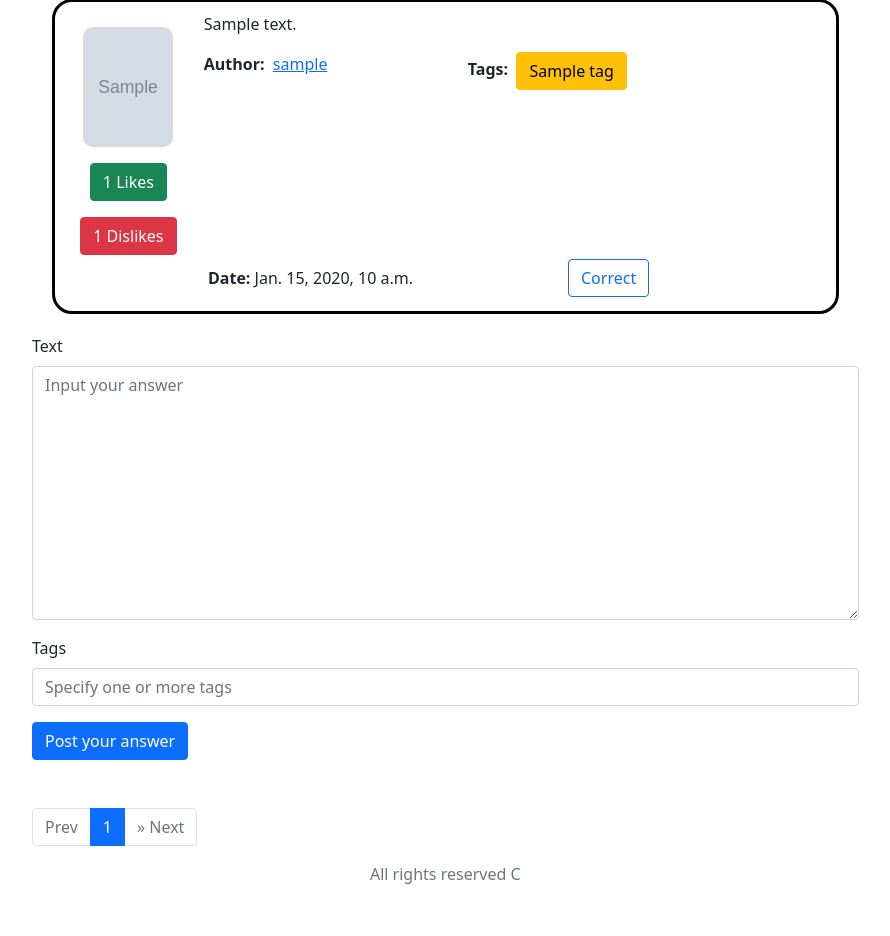
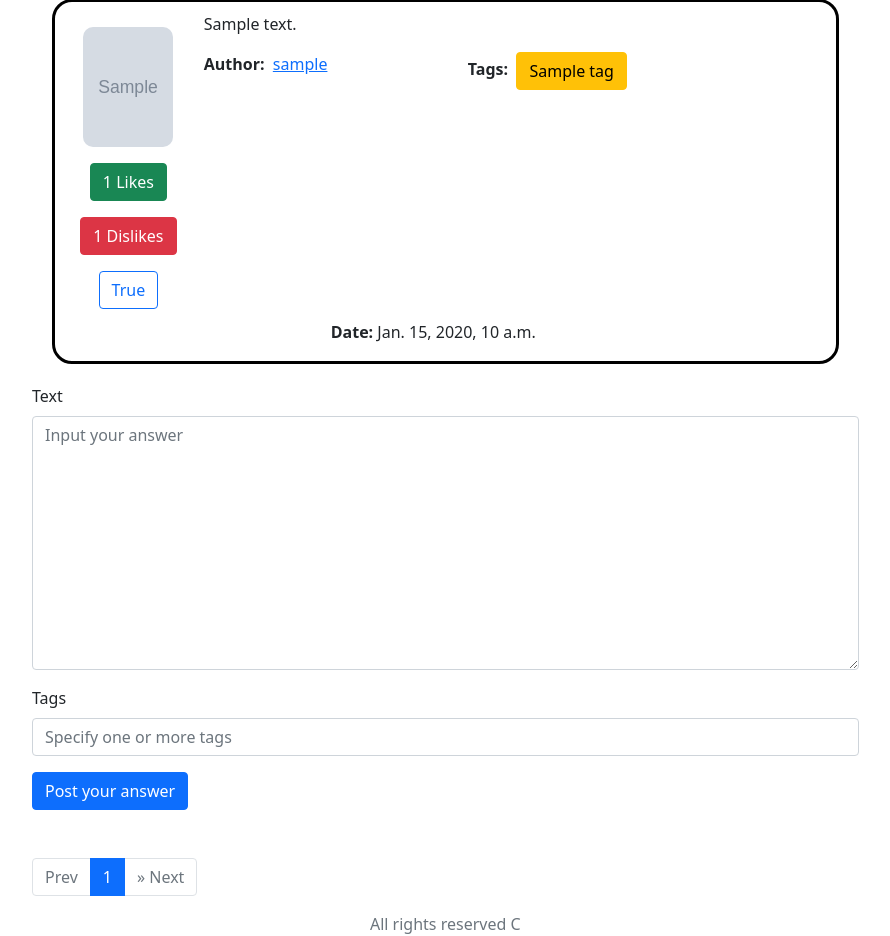
Before and after one commit to Andeo1812/Askme, a Django app: page /question/1 in a window 1280 px wide. Shown: the part 593-1529 px from the top of the page, without its empty margins (53-943 px from the left). Before the commit the page ends 1477 px from the top, so only its background shows below. Run offline with Django 4.2, Linux system fonts and the light colour scheme; a user stored in the database is signed in; tables that the repository leaves empty hold one stand-in row (values such as "Sample post"); grey boxes marked "Sample" are stand-in pictures; some libraries are stand-ins or nearby versions.

Commit message:
fix settings

```diff
--- a/app/views.py
+++ b/app/views.py
@@ -228,4 +228,7 @@ def correct_answer(request):
     print(answer.correct)
     answer.correct_input()
     print(answer.correct)
-    return JsonResponse({'correct': answer.correct})
+    if (answer.correct):
+        return JsonResponse({'correct': 'True'})
+    else:
+        return JsonResponse({'correct': 'False'})
--- a/templates/include/answer.html
+++ b/templates/include/answer.html
@@ -17,6 +17,14 @@
             {% csrf_token %}
             <button type="button" class="btn btn-danger dislike-answer" data-id="{{ answer.id }}"> {{ answer.dislikes }} Dislikes</button>
         </form>
+
+        <p></p>
+
+        <form class="mb-1">
+                {% csrf_token %}
+                <button {% if request.user.profile_related == answer.author %} type="button" {% endif %}
+                        class="btn btn-outline-primary correct-answer" data-id="{{ answer.id }}">{{ answer.correct }}</button>
+            </form>
     </div>
 
     <div class="col-10">
@@ -38,18 +46,7 @@
     </div>
 
 
-    <div class="row">
-        <div class="col-8 text-center">
-            <a class="btn"> <b>Date:</b>&nbsp{{ question.pub_date }}</a>
-        </div>
-
-        <div class="col-2">
-                {% if request.user.profile_related == answer.author%}
-                    <form class="mb-1">
-                        {% csrf_token %}
-                        <button type="button" class="btn btn-outline-primary correct-answer" data-id="{{ answer.id }}">Correct</button>
-                    </form>
-                {% endif %}
-        </div>
+    <div class="row text-center">
+         <a class="btn"> <b>Date:</b>&nbsp{{ question.pub_date }}</a>
     </div>
 </div>
```
